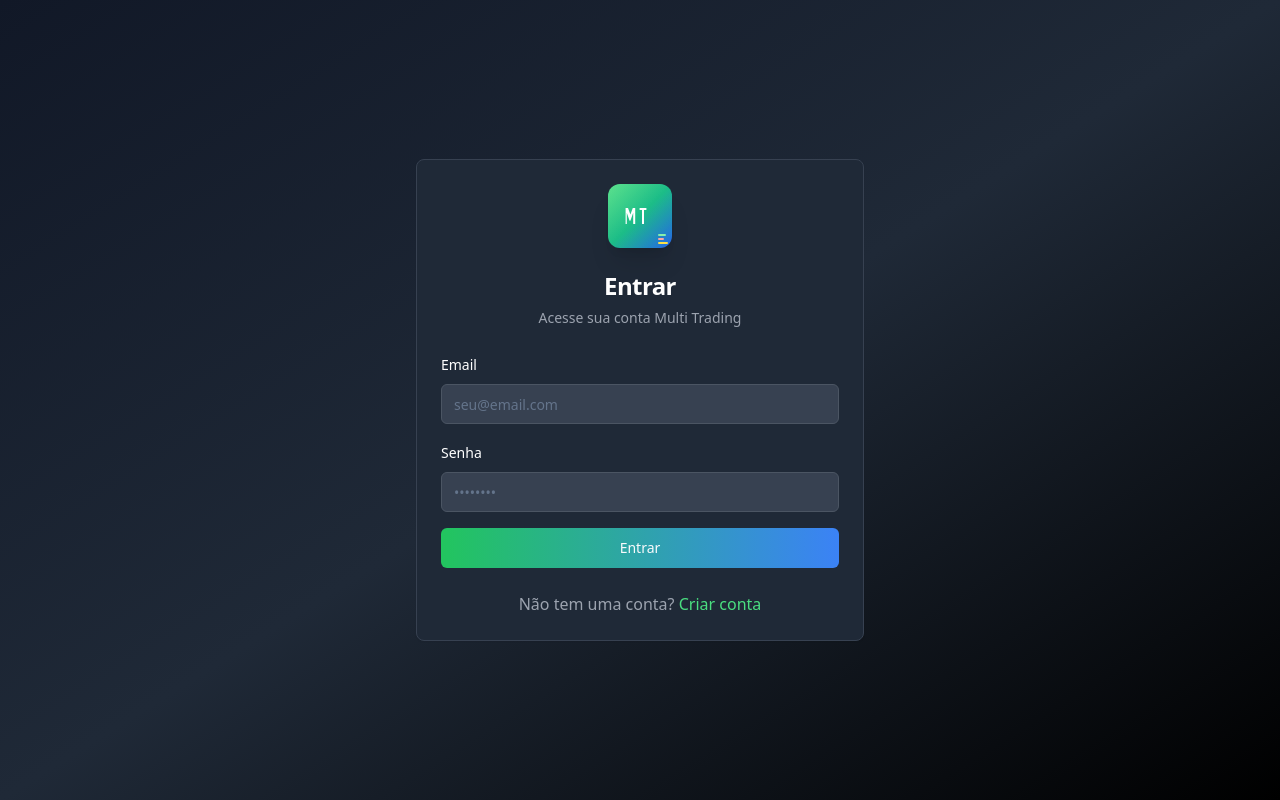
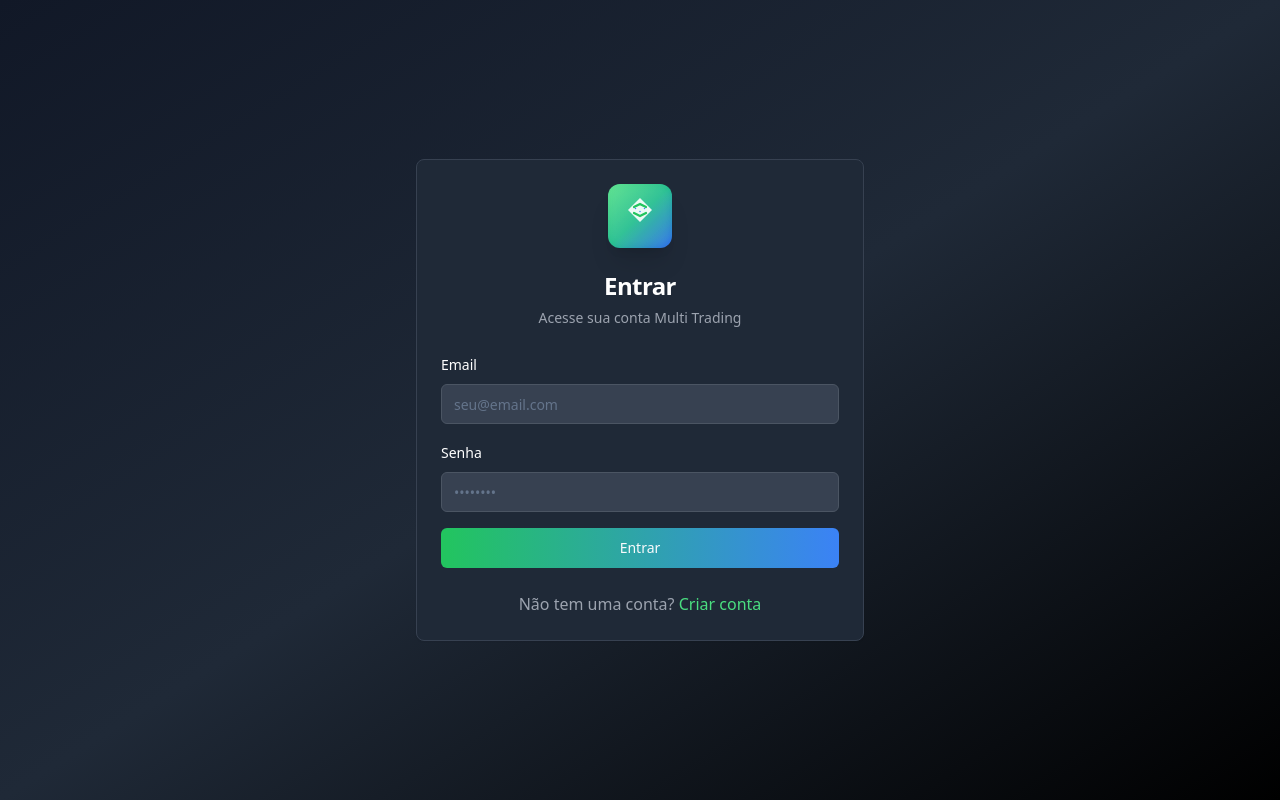
Before and after one commit to joaovmleal1/market-pulse-trading, a React (Vite) app: page /login in a window 1280 px wide. Built offline with nearby package versions, Linux system fonts and the light colour scheme.

Commit message:
Refactor: Remove logo and create new one
Remove the Multi Trading logo and create a new one.

```diff
--- a/src/components/MultiTradingLogo.tsx
+++ b/src/components/MultiTradingLogo.tsx
@@ -19,38 +19,37 @@ const MultiTradingLogo = ({ size = 'md', showText = true }: MultiTradingLogoProp
     xl: 'text-4xl'
   };
 
-  const iconSizeClasses = {
-    sm: 'w-4 h-4',
-    md: 'w-6 h-6',
-    lg: 'w-8 h-8',
-    xl: 'w-12 h-12'
-  };
-
   return (
     <div className="flex items-center space-x-3">
       <div className={`${sizeClasses[size]} bg-gradient-to-br from-green-400 via-emerald-500 to-blue-600 rounded-xl flex items-center justify-center shadow-xl relative overflow-hidden`}>
         {/* Background pattern */}
         <div className="absolute inset-0 bg-gradient-to-br from-white/10 to-transparent"></div>
 
-        {/* Main logo content */}
-        <div className="relative z-10 flex items-center justify-center">
-          {/* MT monogram */}
-          <div className={`${iconSizeClasses[size]} text-white font-black flex items-center justify-center`}>
-            <svg viewBox="0 0 40 24" className="w-full h-full" fill="currentColor">
-              {/* M */}
-              <path d="M2 2h3l3 8 3-8h3v20h-2.5V8L8 18H7L3.5 8v14H2V2z"/>
-              {/* T */}
-              <path d="M28 2v2.5h-3V22h-2.5V4.5h-3V2h8.5z"/>
-            </svg>
-          </div>
+        {/* Main logo - Diamond with trading arrows */}
+        <div className="relative z-10 flex items-center justify-center w-full h-full">
+          <svg viewBox="0 0 32 32" className="w-3/4 h-3/4" fill="none">
+            {/* Diamond shape */}
+            <path
+              d="M16 4L24 12L16 20L8 12L16 4Z"
+              fill="white"
+              fillOpacity="0.9"
+            />
+            {/* Inner trading symbol */}
+            <path
+              d="M12 10L16 8L20 10M12 14L16 16L20 14"
+              stroke="rgb(34, 197, 94)"
+              strokeWidth="1.5"
+              strokeLinecap="round"
+            />
+            {/* Small dots for data points */}
+            <circle cx="13" cy="11" r="0.5" fill="rgb(59, 130, 246)" />
+            <circle cx="16" cy="13" r="0.5" fill="rgb(59, 130, 246)" />
+            <circle cx="19" cy="11" r="0.5" fill="rgb(59, 130, 246)" />
+          </svg>
         </div>
 
-        {/* Trading indicators - small chart lines */}
-        <div className="absolute bottom-1 right-1 flex flex-col space-y-0.5">
-          <div className="w-2 h-0.5 bg-green-300 rounded"></div>
-          <div className="w-1.5 h-0.5 bg-red-300 rounded"></div>
-          <div className="w-2.5 h-0.5 bg-yellow-300 rounded"></div>
-        </div>
+        {/* Subtle glow effect */}
+        <div className="absolute inset-0 bg-gradient-to-br from-green-300/20 to-blue-300/20 rounded-xl blur-sm"></div>
       </div>
 
       {showText && (
```
